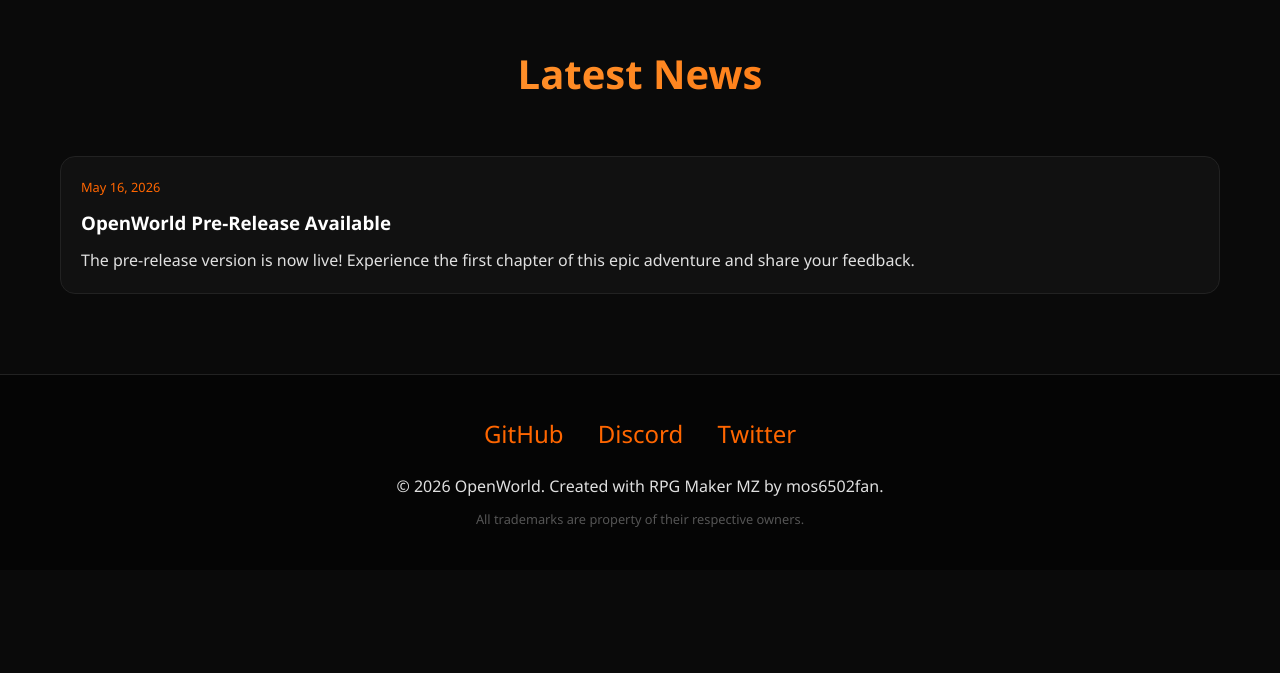
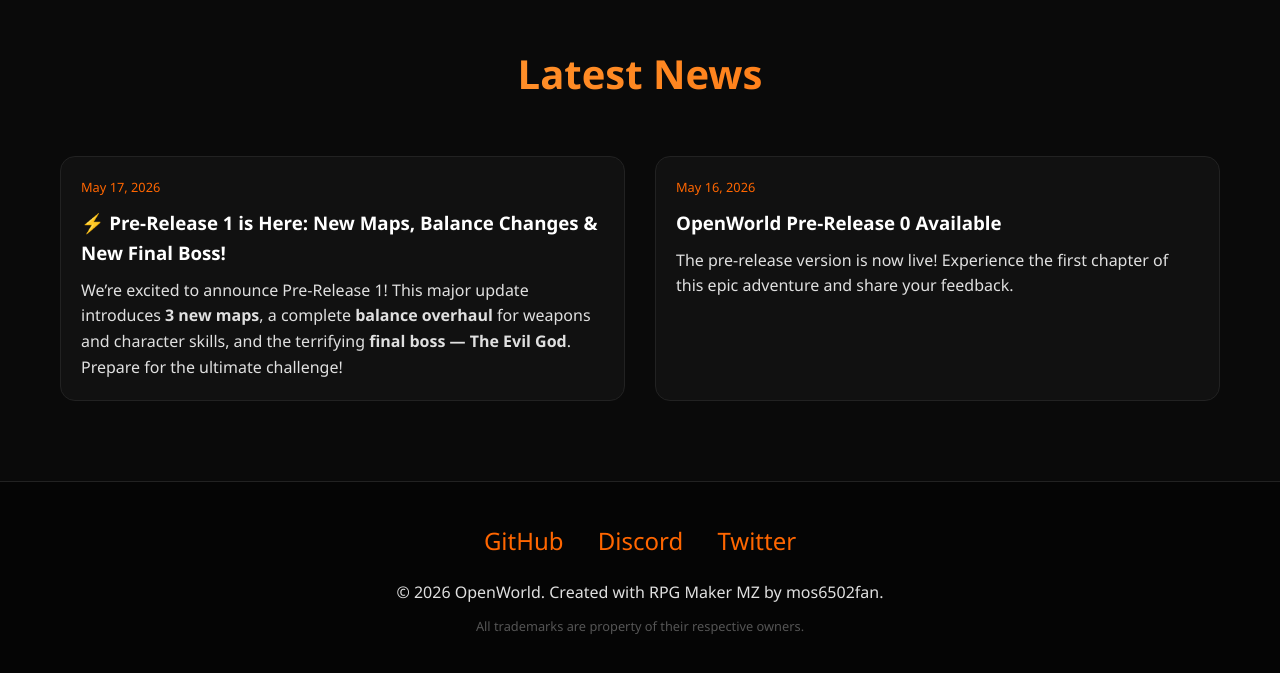
Before and after one commit to mos6502fan/OpenWorld, a website: page index.html in a window 1280 px wide. Shown: the part 1375-2048 px from the top of the page. Before the commit the page ends 1945 px from the top, so only its background shows below. Drawn offline with Linux system fonts and the light colour scheme.

Commit message:
Update index.html

```diff
--- a/index.html
+++ b/index.html
@@ -300,9 +300,18 @@
     <div class="news-grid">
         <div class="news-card">
             <div class="news-content">
+                <div class="news-date">May 17, 2026</div>
+                <h3>⚡ Pre-Release 1 is Here: New Maps, Balance Changes & New Final Boss!</h3>
+                <p>We’re excited to announce Pre-Release 1! This major update introduces <strong>3 new maps</strong>, a complete <strong>balance overhaul</strong> for weapons and character skills, and the terrifying <strong>final boss — The Evil God</strong>. Prepare for the ultimate challenge!</p>
+            </div>
+        </div>
+
+        <div class="news-card">
+            <div class="news-content">
                 <div class="news-date">May 16, 2026</div>
-                    <h3>OpenWorld Pre-Release Available</h3>
+                <h3>OpenWorld Pre-Release 0 Available</h3>
                 <p>The pre-release version is now live! Experience the first chapter of this epic adventure and share your feedback.</p>
+            </div>
         </div>
     </div>
 </section>
```
Lines whose indentation alone changed are shown as unchanged.
